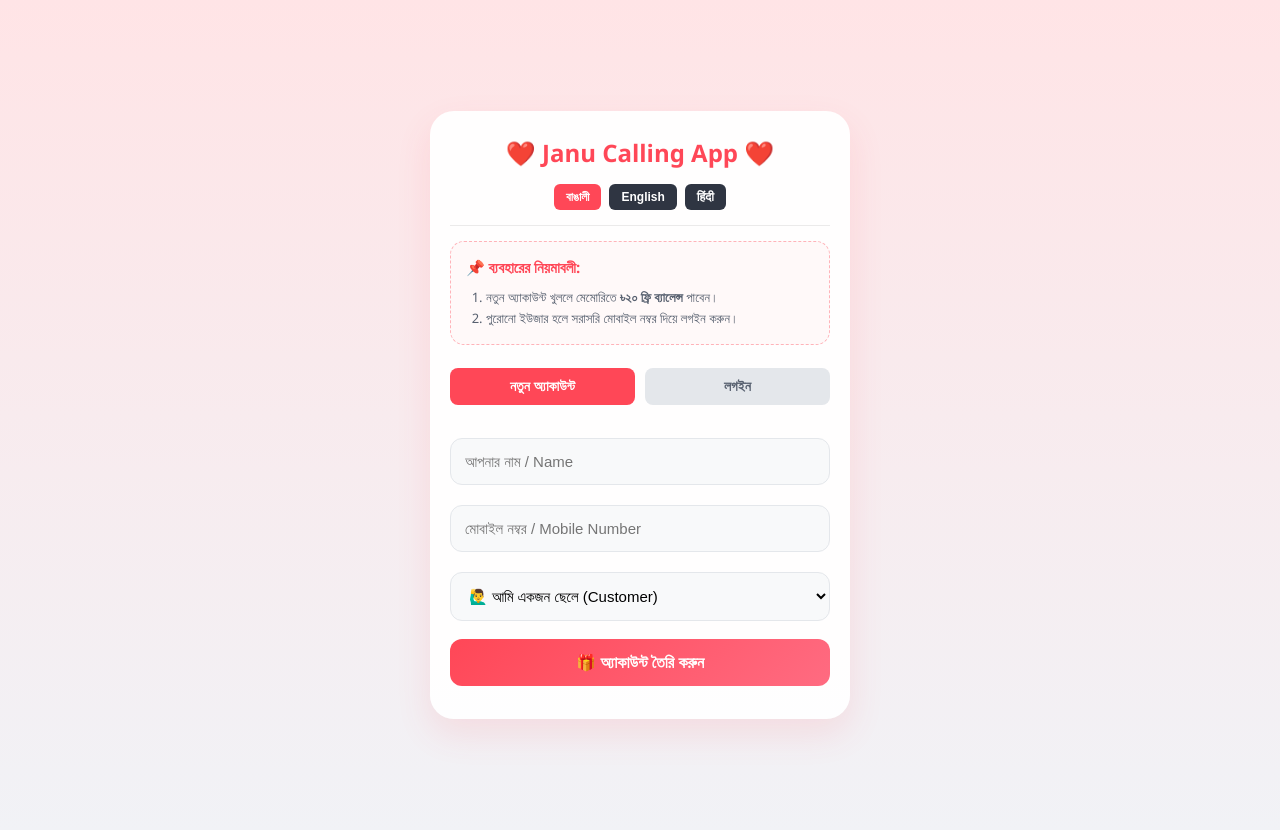
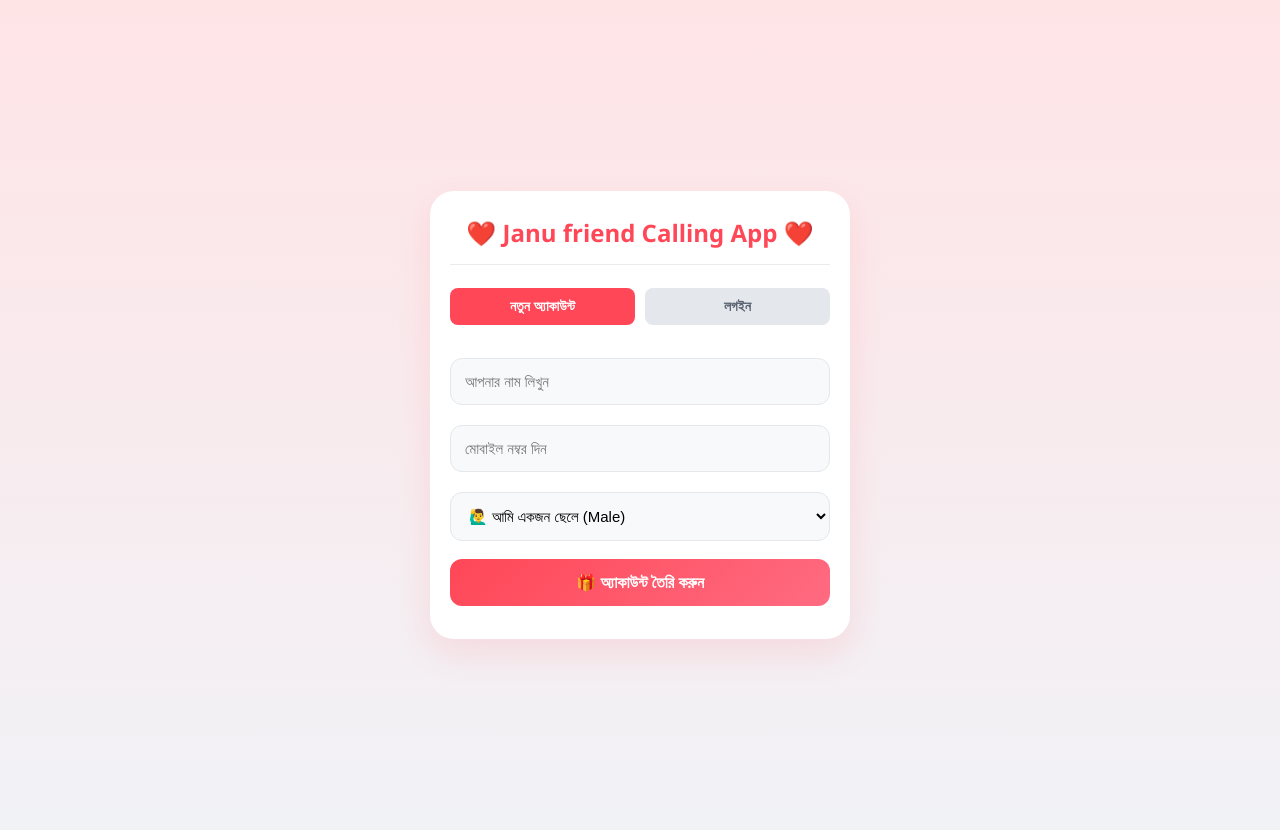
Before and after one commit to ssshalder123-hue/janucalling, a Flask app: page / in a window 1280 px wide. Run offline with Flask 3, Linux system fonts and the light colour scheme.

Commit message:
Update index.html

```diff
--- a/templates/index.html
+++ b/templates/index.html
@@ -1,32 +1,33 @@
 <!DOCTYPE html>
-<html lang="en">
+<html lang="bn">
 <head>
     <meta charset="UTF-8">
     <meta name="viewport" content="width=device-width, initial-scale=1.0">
-    <title>Janu Calling - Professional Multi-Lang</title>
+    <title>Janu Calling - Live Control Panel</title>
     <style>
         :root {
-            --primary: #ff4757;
-            --success: #2ed573;
-            --dark: #2f3542;
-            --bg: #f1f2f6;
+            --primary-color: #ff4757;
+            --success-color: #2ed573;
+            --dark-color: #2f3542;
+            --body-bg: #f1f2f6;
         }
 
         body {
-            font-family: 'Segoe UI', sans-serif;
-            background: linear-gradient(180deg, #ffe4e6 0%, var(--bg) 100%);
+            font-family: 'Segoe UI', Arial, sans-serif;
+            background: linear-gradient(180deg, #ffe4e6 0%, var(--body-bg) 100%);
             margin: 0; padding: 15px; min-height: 100vh;
             display: flex; align-items: center; justify-content: center;
         }
 
         .container {
-            max-width: 420px; width: 100%; background: rgba(255, 255, 255, 0.96);
-            padding: 25px 20px; border-radius: 24px; box-shadow: 0px 15px 35px rgba(255, 71, 87, 0.12); box-sizing: border-box;
-            position: relative;
+            max-width: 420px; width: 100%; background: #ffffff;
+            padding: 25px 20px; border-radius: 24px;
+            box-shadow: 0px 15px 35px rgba(255, 71, 87, 0.12);
+            box-sizing: border-box; position: relative;
         }
 
-        h2 { color: var(--primary); margin: 0 0 15px 0; font-size: 24px; text-align: center; }
-        h3 { color: var(--dark); font-size: 18px; margin-top: 5px; text-align: center; }
+        h2 { color: var(--primary-color); margin: 0 0 15px 0; font-size: 24px; text-align: center; }
+        h3 { color: var(--dark-color); font-size: 18px; margin-top: 5px; text-align: center; }
         hr { border: 0; height: 1px; background: rgba(0,0,0,0.08); margin: 15px 0; }
 
         input, select {
@@ -41,6 +42,7 @@
         }
         button:active { transform: scale(0.97); }
 
+        /* বাটন কালার কোড */
         .btn-primary { background: linear-gradient(135deg, #ff4757, #ff6b81); }
         .btn-login { background: #2f3542; }
         .btn-online { background: linear-gradient(135deg, #2ed573, #1abc9c); }
@@ -52,31 +54,14 @@
 
         .tab-system { display: flex; gap: 10px; margin-bottom: 15px; }
         .tab-btn { background: #e4e7eb; color: #57606f; padding: 10px; font-size: 14px; border-radius: 8px; width: 50%; }
-        .tab-btn.active { background: var(--primary); color: white; }
+        .tab-btn.active { background: var(--primary-color); color: white; }
 
-        .lang-panel { display: flex; gap: 8px; justify-content: center; margin-bottom: 15px; }
-        .lang-btn { width: auto; padding: 6px 12px; font-size: 12px; background: #2f3542; border-radius: 6px; margin: 0; }
-        .lang-btn.active { background: var(--primary); }
-
-        .procedure-box {
-            background: #fff9f9; border: 1px dashed #ffb3b9; padding: 15px; border-radius: 14px; margin: 15px 0; text-align: left;
-        }
-        .procedure-box h4 { margin: 0 0 10px 0; color: var(--primary); font-size: 15px; display: flex; align-items: center; gap: 5px; }
-        .step-list { margin: 0; padding-left: 20px; font-size: 13px; color: #57606f; line-height: 1.6; }
-
-        .plan-board { margin-top: 20px; text-align: left; }
-        .plan-card {
-            background: #fff; border: 1.5px solid #ffe4e6; padding: 12px 15px; border-radius: 14px;
-            margin-bottom: 10px; display: flex; justify-content: space-between; align-items: center;
-        }
-        .btn-buy { width: auto; padding: 6px 12px; margin: 0; font-size: 13px; background: #4b7bec; }
-
-        /* 📱 ১০০% ফিক্সড ইন-অ্যাপ কল প্যানেল */
+        /* কল স্ক্রিন ডিজাইন */
         .call-card {
             background: #1e222b; color: white; padding: 20px; border-radius: 18px; margin: 15px 0;
             text-align: center; box-shadow: 0 8px 25px rgba(0,0,0,0.2);
         }
-        .avatar { width: 70px; height: 70px; background: var(--primary); border-radius: 50%; display: flex; align-items: center; justify-content: center; font-size: 30px; margin: 0 auto 10px auto; animation: ripple 1.5s infinite; }
+        .avatar { width: 70px; height: 70px; background: var(--primary-color); border-radius: 50%; display: flex; align-items: center; justify-content: center; font-size: 30px; margin: 0 auto 10px auto; animation: ripple 1.5s infinite; }
         .call-state { font-size: 15px; color: #a4b0be; margin: 5px 0 15px 0; }
         .incoming-buttons { display: flex; gap: 10px; }
 
@@ -90,42 +75,28 @@
 <body>
 
 <div class="container">
-    <h2>❤️ Janu Calling App ❤️</h2>
-
-    <div class="lang-panel">
-        <button class="lang-btn active" id="lang-bn" onclick="changeLang('bn')">বাঙালী</button>
-        <button class="lang-btn" id="lang-en" onclick="changeLang('en')">English</button>
-        <button class="lang-btn" id="lang-hi" onclick="changeLang('hi')">हिंदी</button>
-    </div>
+    <h2>❤️ Janu friend Calling App ❤️</h2>
     <hr>
 
     <div id="auth-section">
-        <div class="procedure-box">
-            <h4 id="guide-title">📌 ব্যবহারের নিয়মাবলী:</h4>
-            <ol class="step-list" id="guide-steps">
-                <li>নতুন অ্যাকাউন্ট খুললে মেমোরিতে <b>৳২০ ফ্রি ব্যালেন্স</b> পাবেন।</li>
-                <li>পুরোনো ইউজার হলে সরাসরি মোবাইল নম্বর দিয়ে লগইন করুন।</li>
-            </ol>
-        </div>
-
         <div class="tab-system">
             <button class="tab-btn active" id="tab-reg-btn" onclick="switchTab('reg')">নতুন অ্যাকাউন্ট</button>
             <button class="tab-btn" id="tab-login-btn" onclick="switchTab('login')">লগইন</button>
         </div>
 
         <div id="reg-form">
-            <input type="text" id="reg-name" placeholder="আপনার নাম / Name">
-            <input type="number" id="reg-phone" placeholder="মোবাইল নম্বর / Mobile Number">
+            <input type="text" id="reg-name" placeholder="আপনার নাম লিখুন">
+            <input type="number" id="reg-phone" placeholder="মোবাইল নম্বর দিন">
             <select id="reg-gender">
-                <option value="male">🙋‍♂️ আমি একজন ছেলে (Customer)</option>
-                <option value="female">🙋‍♀️ আমি একজন মেয়ে (Hosting)</option>
+                <option value="male">🙋‍♂️ আমি একজন ছেলে (Male)</option>
+                <option value="female">🙋‍♀️ আমি একজন মেয়ে (female Hosting)</option>
             </select>
-            <button class="btn-primary" id="reg-submit-btn" onclick="handleRegister()">🎁 অ্যাকাউন্ট তৈরি করুন</button>
+            <button class="btn-primary" onclick="handleRegister()">🎁 অ্যাকাউন্ট তৈরি করুন</button>
         </div>
 
         <div id="login-form" class="hidden">
-            <input type="number" id="login-phone" placeholder="আপনার মোবাইল নম্বর">
-            <button class="btn-login" id="login-submit-btn" onclick="handleLogin()">🔓 প্রবেশ করুন</button>
+            <input type="number" id="login-phone" placeholder="আপনার রেজিস্টার্ড মোবাইল নম্বর">
+            <button class="btn-login" onclick="handleLogin()">🔓 লগইন করুন</button>
         </div>
     </div>
 
@@ -135,33 +106,26 @@
         <div class="call-state" id="call-status-label">Calling...</div>
 
         <div id="incoming-actions" class="incoming-buttons hidden">
-            <button class="btn-online" style="padding: 10px;" id="lbl-accept" onclick="acceptIncomingCall()">🟢 রিসিভ করুন</button>
-            <button class="btn-decline" style="padding: 10px;" id="lbl-decline" onclick="hangUpCall()">🛑 কেটে দিন</button>
+            <button class="btn-online" id="btn-accept" onclick="acceptIncomingCall()">🟢 রিসিভ করুন</button>
+            <button class="btn-decline" id="btn-decline" onclick="hangUpCall()">🛑 কেটে দিন</button>
         </div>
 
         <div id="active-actions">
-            <button class="btn-decline" style="padding: 12px;" id="lbl-end" onclick="hangUpCall()">🛑 কল শেষ করুন</button>
+            <button class="btn-decline" id="btn-end" onclick="hangUpCall()">🛑 কল শেষ করুন</button>
         </div>
     </div>
 
     <div id="boy-dashboard" class="hidden">
-        <h3>👋 <span id="lbl-welcome-boy">স্বাগতম কাস্টমার</span>, <span id="boy-name-display" style="color: var(--primary);"></span></h3>
-        <div class="status-box" id="boy-balance-box">💰 আপনার ব্যালেন্স: ৳<span id="balance-display">0</span> (খরচ: ৳২ / মিনিট)</div>
-
-        <button class="btn-online" id="lbl-call-btn" onclick="startInAppCall()">📞 এখনই ইন-অ্যাপ কল করুন</button>
-
-        <div class="plan-board">
-            <h4 id="lbl-plan-title">💳 রিচার্জ প্ল্যান বোর্ড:</h4>
-            <div class="plan-card"><div><b>৳১০ প্ল্যান</b><p style="margin:2px 0 0 0;font-size:11px;">৫ মিনিট টকটাইম</p></div><button class="btn-buy" onclick="payUPI(10)">৳১০</button></div>
-            <div class="plan-card"><div><b>৳২০ প্ল্যান</b><p style="margin:2px 0 0 0;font-size:11px;">১০ মিনিট টকটাইম</p></div><button class="btn-buy" onclick="payUPI(20)">৳২০</button></div>
-        </div>
+        <h3>👋 স্বাগতম কাস্টমার, <span id="boy-name-display" style="color: var(--primary-color);"></span></h3>
+        <div class="status-box">💰 আপনার ব্যালেন্স: টাকা<span id="balance-display">0</span> (খরচ: টাকা ২ / মিনিট)</div>
+        <button class="btn-online" onclick="startInAppCall()">📞 এখনই কল করুন</button>
     </div>
 
     <div id="girl-dashboard" class="hidden">
-        <h3>👋 <span id="lbl-welcome-girl">স্বাগতম হোস্ティング</span>, <span id="girl-name-display" style="color: var(--primary);"></span></h3>
-        <p id="lbl-girl-p">অনলাইন থাকলে আপনার ফোনে লাইভ কলিং রিং বাজবে:</p>
-        <button class="btn-online" id="lbl-go-online" onclick="updateStatus('available')">🟢 আমি অনলাইন</button>
-        <button class="btn-offline" id="lbl-go-offline" onclick="updateStatus('offline')">⚫ আমি অফলাইন</button>
+        <h3>👋 স্বাগতম হোস্ティング, <span id="girl-name-display" style="color: var(--primary-color);"></span></h3>
+        <p>অনলাইন থাকলে আপনার ফোনে লাইভ ইনকামিং কল আসবে:</p>
+        <button class="btn-online" onclick="updateStatus('available')">🟢 অনলাইন যান</button>
+        <button class="btn-offline" onclick="updateStatus('offline')">🔴 অফলাইন যান</button>
         <div id="girl-status-text" style="margin-top: 15px; font-weight:bold; text-align: center;"></div>
     </div>
 </div>
@@ -171,61 +135,10 @@
 <script>
     let myPhone = ""; let myGender = ""; let currentRoomId = "";
     let callTimerInterval; let checkIncomingInterval; let balanceInterval; let checkAcceptInterval;
-    let seconds = 0; let currentLang = 'bn';
+    let seconds = 0;
 
     let localStream; let peerConnection;
     const rtcConfig = { iceServers: [{ urls: 'stun:stun.l.google.com:19302' }] };
-
-    const languages = {
-        bn: {
-            guideTitle: "📌 ব্যবহারের নিয়মাবলী:",
-            steps: ["নতুন অ্যাকাউন্ট খুললে মেমোরিতে <b>৳২০ ফ্রি ব্যালেন্স</b> পাবেন।", "পুরোনো ইউজার হলে সরাসরি মোবাইল নম্বর দিয়ে লগইন করুন।"],
-            regTab: "নতুন অ্যাকাউন্ট", loginTab: "লগইন", regBtn: "🎁 অ্যাকাউন্ট তৈরি করুন", loginBtn: "🔓 প্রবেশ করুন",
-            welcomeBoy: "স্বাগতম কাস্টমার", welcomeGirl: "স্বাগতম হোস্টিং", balanceText: "💰 আপনার ব্যালেন্স: ৳", costText: " (খরচ: ৳২ / মিনিট)",
-            callBtn: "📞 এখনই ইন-অ্যাপ কল করুন", planTitle: "💳 রিচার্জ প্ল্যান বোর্ড:", girlP: "অনলাইন থাকলে আপনার ফোনে লাইভ কলিং রিং বাজবে:",
-            goOnline: "🟢 আমি অনলাইন", goOffline: "⚫ আমি অফলাইন", accept: "🟢 রিসিভ করুন", decline: "🛑 কেটে দিন", end: "🛑 কল শেষ করুন"
-        },
-        en: {
-            guideTitle: "📌 Procedure Guide:",
-            steps: ["New accounts get <b>₹20 FREE balance</b> automatically.", "Existing users can login directly using their mobile number."],
-            regTab: "New Account", loginTab: "Login", regBtn: "🎁 Create Account", loginBtn: "🔓 Enter Dashboard",
-            welcomeBoy: "Welcome Customer", welcomeGirl: "Welcome Hosting", balanceText: "💰 Balance: ₹", costText: " (Charge: ₹2 / Min)",
-            callBtn: "📞 Call In-App Now", planTitle: "💳 Recharge Plan Board:", girlP: "Stay online to receive live incoming audio calls:",
-            goOnline: "🟢 Go Online", goOffline: "⚫ Go Offline", accept: "🟢 Accept Call", decline: "🛑 Decline", end: "🛑 End Call"
-        },
-        hi: {
-            guideTitle: "📌 उपयोग करने के नियम:",
-            steps: ["नया अकाउंट बनाने पर मेमोेरी में <b>₹20 फ्री बैलेंस</b> मिलेगा।", "पुराने यूजर सीधे mobile नंबर डालकर लॉगिन करें।"],
-            regTab: "नया अकाउंट", loginTab: "लॉगिन", regBtn: "🎁 अकाउंट बनाएं", loginBtn: "🔓 प्रवेश करें",
-            welcomeBoy: "स्वागत है कस्टमर", welcomeGirl: "स्वागत है होस्टिंग", balanceText: "💰 आपका बैलेंस: ₹", costText: " (शुल्क: ₹2 / मिनट)",
-            callBtn: "📞 अभी इन-ऐप कॉल करें", planTitle: "💳 रिचार्ज प्लान बोर्ड:", girlP: "कॉल प्राप्त करने के लिए ऑनलाइन बने रहें:",
-            goOnline: "🟢 ऑनलाइन जाएँ", goOffline: "⚫ ऑफलाइन जाएँ", accept: "🟢 कॉल उठाएं", decline: "🛑 काट दें", end: "🛑 कॉल समाप्त"
-        }
-    };
-
-    function changeLang(lang) {
-        currentLang = lang;
-        document.querySelectorAll('.lang-btn').forEach(b => b.classList.remove('active'));
-        document.getElementById(`lang-${lang}`).classList.add('active');
-
-        const data = languages[lang];
-        document.getElementById('guide-title').innerText = data.guideTitle;
-        document.getElementById('guide-steps').innerHTML = data.steps.map(s => `<li>${s}</li>`).join('');
-        document.getElementById('tab-reg-btn').innerText = data.regTab;
-        document.getElementById('tab-login-btn').innerText = data.loginTab;
-        document.getElementById('reg-submit-btn').innerText = data.regBtn;
-        document.getElementById('login-submit-btn').innerText = data.loginBtn;
-        document.getElementById('lbl-welcome-boy').innerText = data.welcomeBoy;
-        document.getElementById('lbl-welcome-girl').innerText = data.welcomeGirl;
-        document.getElementById('lbl-call-btn').innerText = data.callBtn;
-        document.getElementById('lbl-plan-title').innerText = data.planTitle;
-        document.getElementById('lbl-girl-p').innerText = data.girlP;
-        document.getElementById('lbl-go-online').innerText = data.goOnline;
-        document.getElementById('lbl-go-offline').innerText = data.goOffline;
-        document.getElementById('lbl-accept').innerText = data.accept;
-        document.getElementById('lbl-decline').innerText = data.decline;
-        document.getElementById('lbl-end').innerText = data.end;
-    }
 
     function switchTab(type) {
         if(type === 'reg') {
@@ -241,11 +154,12 @@
         }
     }
 
+    // 📡 ব্যাকএন্ড রেজিস্ট্রেশন ফিক্স
     async function handleRegister() {
         const name = document.getElementById('reg-name').value;
         const phone = document.getElementById('reg-phone').value;
         const gender = document.getElementById('reg-gender').value;
-        if(!name || !phone) return alert("Fill all inputs!");
+        if(!name || !phone) return alert("সব তথ্য সঠিকভাবে দিন!");
 
         const response = await fetch('/register', {
             method: 'POST',
@@ -256,9 +170,10 @@
         if(data.status === "success") { alert(data.message); openDashboard(data); } else { alert(data.message); }
     }
 
+    // 📡 ব্যাকএন্ড লগইন ফিক্স
     async function handleLogin() {
         const phone = document.getElementById('login-phone').value;
-        if(!phone) return alert("Enter Phone!");
+        if(!phone) return alert("মোবাইল নম্বর দিন!");
         const response = await fetch('/login', {
             method: 'POST',
             headers: { 'Content-Type': 'application/json' },
@@ -289,11 +204,7 @@
             headers: { 'Content-Type': 'application/json' },
             body: JSON.stringify({ phone: myPhone, status })
         });
-        document.getElementById('girl-status-text').innerHTML = status === 'available' ? '<span style="color:#2ed573;">ONLINE</span>' : '<span style="color:#747d8c;">OFFLINE</span>';
-    }
-
-    function payUPI(amount) {
-        window.location.href = `upi://pay?pa=halder.safikul2@ybl&pn=JanuCalling&am=${amount}&cu=INR&tn=Recharge_${myPhone}`;
+        document.getElementById('girl-status-text').innerHTML = status === 'available' ? '<span style="color:#2ed573;">আপনি এখন অনলাইন আছেন</span>' : '<span style="color:#747d8c;">আপনি এখন অফলাইন আছেন</span>';
     }
 
     async function startAudioTransmission() {
@@ -312,9 +223,10 @@
                 }
                 remoteAudio.srcObject = event.streams[0];
             };
-        } catch (e) { alert("Please allow microphone permission!"); }
+        } catch (e) { alert("মাইক্রোফোন পারমিশন সচল করুন!"); }
     }
 
+    // 📞 ইন-অ্যাপ কল মেকানিজম (ছেলেদের দিক থেকে)
     async function startInAppCall() {
         const response = await fetch('/make_call', {
             method: 'POST',
@@ -326,11 +238,12 @@
         if(data.status === "ringing") {
             currentRoomId = data.room_id;
             document.getElementById('call-person-name').innerText = data.girl_name;
-            document.getElementById('call-status-label').innerText = "Ringing...";
+            document.getElementById('call-status-label').innerText = "Ringing (ঘণ্টি বাজছে)...";
             document.getElementById('incoming-actions').classList.add('hidden');
             document.getElementById('call-box').classList.remove('hidden');
             try { document.getElementById('ringtone').play(); } catch(e){}
 
+            // মেয়ে কল রিসিভ করেছে কিনা চেক করার সঠিক লুপ
             checkAcceptInterval = setInterval(async () => {
                 const checkRes = await fetch('/check_incoming', {
                     method: 'POST',
@@ -349,6 +262,7 @@
         } else { alert(data.message); }
     }
 
+    // 📞 ইনকামিং কল চেক (মেয়েদের দিক থেকে)
     async function checkIncomingCalls() {
         if (document.getElementById('call-box').classList.contains('hidden')) {
             const response = await fetch('/check_incoming', {
@@ -361,7 +275,7 @@
             if(data.incoming) {
                 currentRoomId = data.room_id;
                 document.getElementById('call-person-name').innerText = data.boy_name;
-                document.getElementById('call-status-label').innerText = "⚠️ Incoming Call...";
+                document.getElementById('call-status-label').innerText = "📞 ইনকামিং কল আসছে...";
                 document.getElementById('incoming-actions').classList.remove('hidden');
                 document.getElementById('call-box').classList.remove('hidden');
                 try { document.getElementById('ringtone').play(); } catch(e){}
@@ -379,3 +293,66 @@
             body: JSON.stringify({ room_id: currentRoomId })
         });
         const data = await response.json();
+        if(data.status === 'connected') {
+            document.getElementById('incoming-actions').classList.add('hidden');
+            startCallDurationTimer();
+        }
+    }
+
+    // ⏱️ সঠিক টাইমার ও রিয়েল ব্যালেন্স ডিডাকশন
+    function startCallDurationTimer() {
+        if(callTimerInterval) clearInterval(callTimerInterval);
+        if(balanceInterval) clearInterval(balanceInterval);
+
+        seconds = 0;
+        document.getElementById('call-status-label').innerText = "Connected (00:00)";
+
+        callTimerInterval = setInterval(() => {
+            seconds++;
+            let mins = Math.floor(seconds / 60).toString().padStart(2, '0');
+            let secs = (seconds % 60).toString().padStart(2, '0');
+            document.getElementById('call-status-label').innerText = `Connected (${mins}:${secs})`;
+        }, 1000);
+
+        if(myGender === 'male') {
+            balanceInterval = setInterval(async () => {
+                const res = await fetch('/deduct_minute', {
+                    method: 'POST',
+                    headers: { 'Content-Type': 'application/json' },
+                    body: JSON.stringify({ boy_phone: myPhone, room_id: currentRoomId })
+                });
+                const data = await res.json();
+                if(data.status === "success") {
+                    document.getElementById('balance-display').innerText = data.new_balance;
+                } else {
+                    alert("পর্যাপ্ত ব্যালেন্স নেই! কল বিচ্ছিন্ন করা হলো।");
+                    hangUpCall();
+                }
+            }, 60000);
+        }
+    }
+
+    async function hangUpCall() {
+        try { document.getElementById('ringtone').pause(); document.getElementById('ringtone').currentTime = 0; } catch(e){}
+        if(callTimerInterval) clearInterval(callTimerInterval);
+        if(balanceInterval) clearInterval(balanceInterval);
+        if(checkAcceptInterval) clearInterval(checkAcceptInterval);
+
+        if(localStream) { localStream.getTracks().forEach(track => track.stop()); }
+        if(peerConnection) { peerConnection.close(); }
+
+        const remoteAudio = document.getElementById('remote-audio-player');
+        if(remoteAudio) remoteAudio.remove();
+
+        await fetch('/end_call', {
+            method: 'POST',
+            headers: { 'Content-Type': 'application/json' },
+            body: JSON.stringify({ room_id: currentRoomId })
+        });
+
+        document.getElementById('call-box').classList.add('hidden');
+        alert("কল শেষ হয়েছে।");
+    }
+</script>
+</body>
+</html>
```
